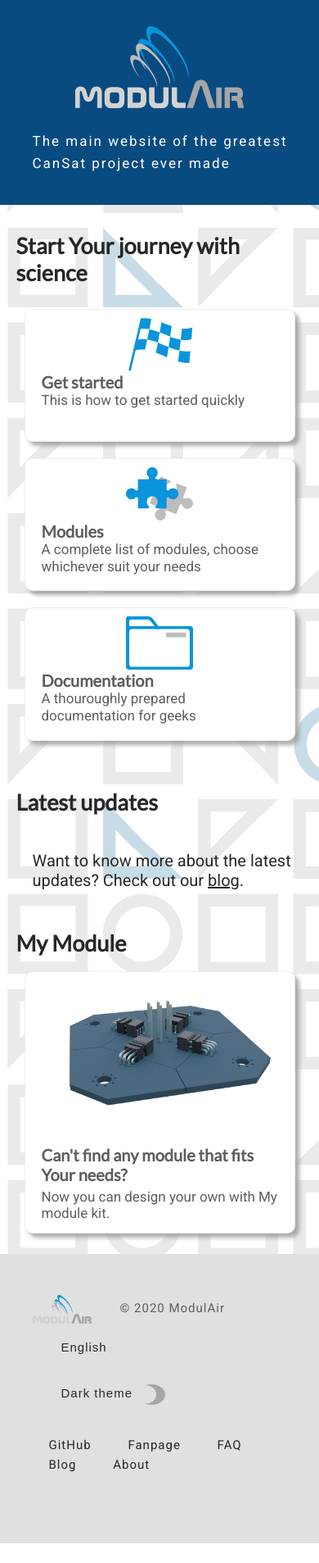
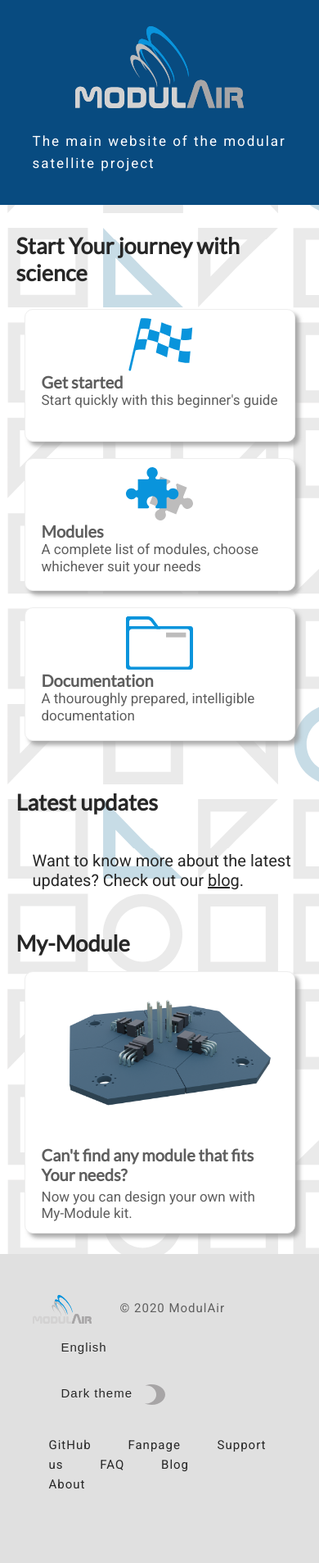
Before and after one commit to modulair-poland/website, a PHP site: page / in a window 390 px wide. Shown: the part 55-1962 px from the top of the page at 82% size. Before the commit the page ends 1938 px from the top, so only its background shows below. Run offline with PHP 8.4, Linux system fonts and the light colour scheme; data that the repository does not hold is empty.

Commit message:
Correct some content, add link to fund-raise, improve mobile navbar

```diff
--- a/www/about.php
+++ b/www/about.php
@@ -33,7 +33,7 @@
       <div class="text">
         ModulAir is a team from a Toruń high school, taking part in the CanSat competition in Poland.
         Our aim is to popularise science by making the process of mini-satellite creation
-        easier and thus more accessible to people without engineering or programming experience, as well as simply faster for geeks.
+        easier and thus more accessible to people without engineering or programming experience, as well as simply faster for individuals and teams with technical expertise.
         We believe that probe creation doesn't need to be difficult! And that is why we give You all the documentation, projects and tips for doing it Yourself!
       </div>
       <div class="text">
@@ -55,7 +55,7 @@
       <h1>CanSat ESA contest</h1>
       <div class="text">
         The European CanSat Competition organized by ESA is a challenge aimed at students from 14 to 19 years old.
-        The participants work in a <span class="emphasis">team</span> to build, test and launch a mini-satellite to be deployed from a rocket at an altitude of 1km.
+        The participants work in a <span class="emphasis">team</span> to build, test and launch a mini-satellite to be deployed from a rocket at an altitude of 2km.
         The contest grants a great <span class="emphasis">experiece</span> ranging from engineering and programing to collecting funds and teamwork,
         so it can be a challenge for anyone!
       </div>
--- a/www/includes/footer.html
+++ b/www/includes/footer.html
@@ -13,6 +13,7 @@
     <div class="text">
       <a href="https://github.com/modulair-poland">GitHub</a>
       <a href="https://www.facebook.com/ModulAirTeam">Fanpage</a>
+      <a href="https://zrzutka.pl/z/hy7vgl">Support us</a>
       <a class="in-development">FAQ</a>
       <a href="blog.php">Blog</a>
       <a href="about.php">About</a>
--- a/www/includes/header.html
+++ b/www/includes/header.html
@@ -60,6 +60,9 @@
   <a class="app in-development">
     Application
   </a>
+  <a class="blog" href="blog.php">
+    Blog
+  </a>
   <a class="faq in-development">
     FAQ
   </a>
--- a/www/index.php
+++ b/www/index.php
@@ -28,7 +28,7 @@ require_once("dbutils.php");
     <div class="intro">
       <div class="text">
         <h1 class="desktop-only">ModulAir</h1>
-        The main website of the greatest CanSat project ever made
+        The main website of the modular satellite project
       </div>
       <div class="intro-image">
         <img src="images/logo.svg" alt="no image found">
@@ -42,7 +42,7 @@ require_once("dbutils.php");
             <div class="panel">
               <div class="text">
                 <h3>Get started</h3>
-                This is how to get started quickly
+                Start quickly with this beginner's guide
               </div>
               <div class="icon">
                 <img id="get-started" alt="Get started">
@@ -68,7 +68,7 @@ require_once("dbutils.php");
             <div class="panel">
               <div class="text">
                 <h3>Documentation</h3>
-                A thouroughly prepared documentation for geeks
+                A thouroughly prepared, intelligible documentation
               </div>
               <div class="icon">
                 <img id="documentation" alt="Documentation">
@@ -106,13 +106,13 @@ require_once("dbutils.php");
         </div>
     </div>
     <div class="my-module">
-      <h1>My Module</h1>
+      <h1>My-Module</h1>
       <div class="panel-enclosure">
         <a class="panel-link in-development">
           <div class="panel panel-large">
             <div class="text">
               <h3> Can't find any module that fits Your needs? </h3>
-              Now you can design your own with My module kit.
+              Now you can design your own with My-Module kit.
             </div>
             <div class="image">
               <img id="my-module" alt="My module">
--- a/www/module-list.php
+++ b/www/module-list.php
@@ -40,7 +40,7 @@
     <div class="list" id="modulesList">
     </div>
     <div class="my-module">
-      Didn't find any module that would suit Your needs? Check out <a class="in-development">My module kit</a>
+      Didn't find any module that would suit Your needs? Check out <a class="in-development">My-Module kit</a>
       to help You create Your own.
     </div>
   </body>
```
